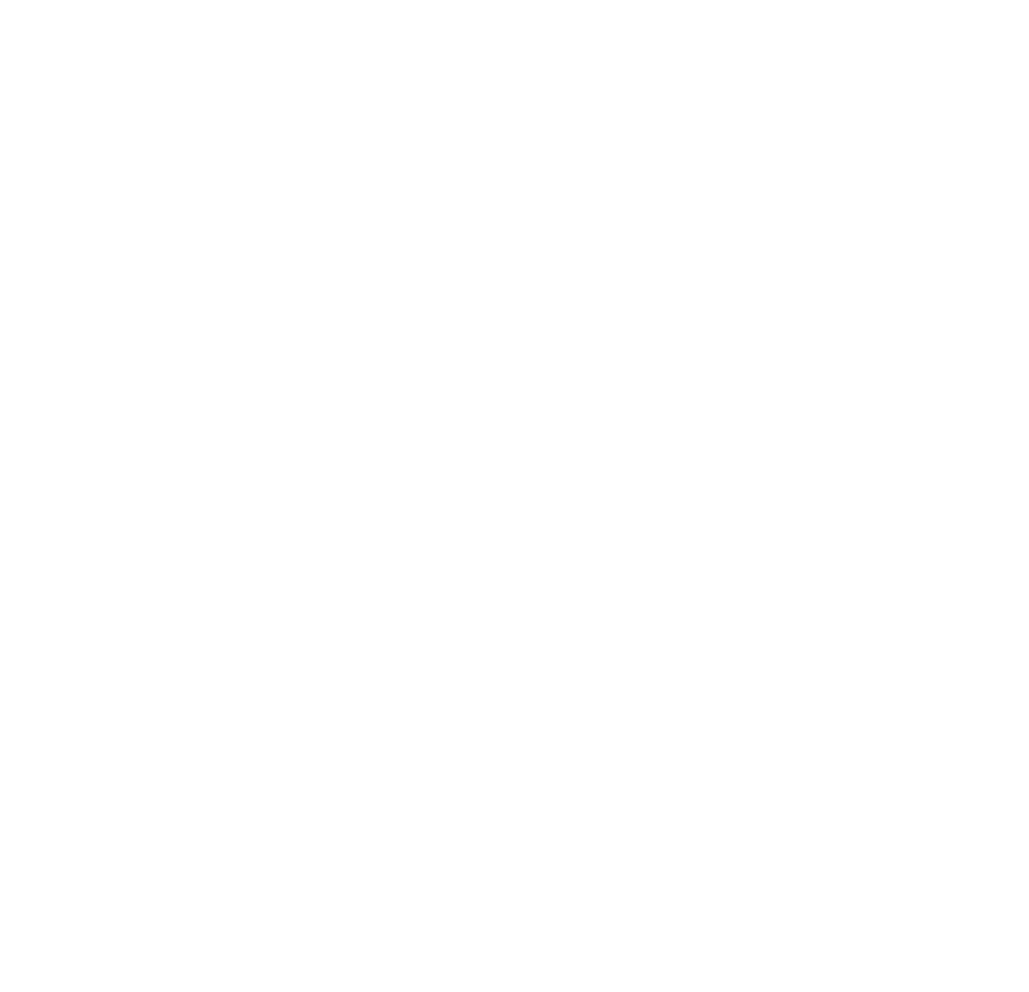
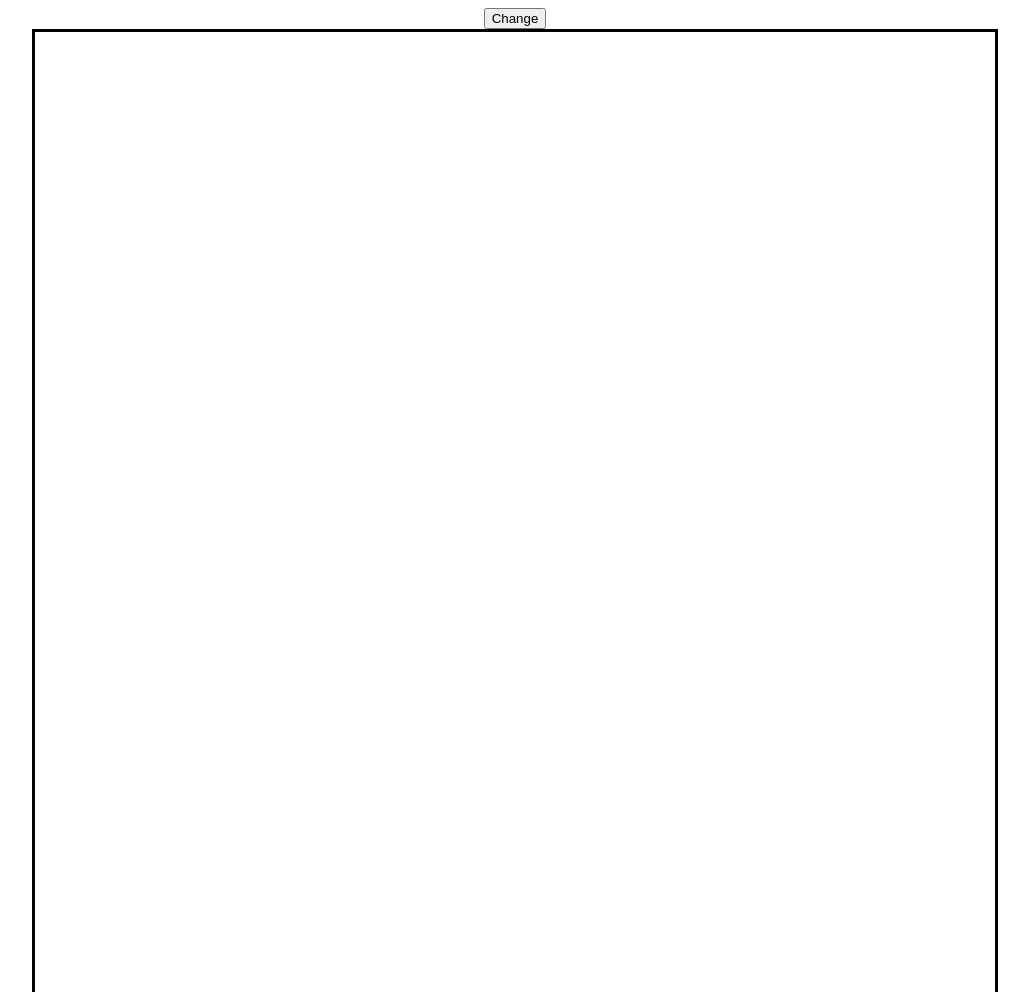
Before and after one commit to finesse-21/odin-etch-a-sketch, a plain HTML site: page index.html in a window 1280 px wide. Shown: the top 992 px of the page, without its empty margins (125-1154 px from the left). Drawn offline with Linux system fonts and the light colour scheme.

Commit message:
Create button to enter number of rows

```diff
--- a/index.html
+++ b/index.html
@@ -8,6 +8,7 @@
     <title>Etch-A-Sketch</title>
 </head>
 <body>
+    <button class="change">Change</button>
     <div id="container">
 
     </div>
--- a/script.js
+++ b/script.js
@@ -1,6 +1,19 @@
-const container = document.querySelector("#container");
-for (let i = 0; i < 256; i++) {
-    let block = document.createElement("div");
-    block.classList.add("block");
-    container.append(block);
+
+function createGrid(number) {
+    let container = document.querySelector("#container");
+    while (container.firstChild) {
+        container.removeChild(container.firstChild);
+    }
+    for (let i = 0; i < number * number; i++) {
+        let block = document.createElement("div");
+        block.classList.add("block");
+        block.style.cssText = `height: calc(100%/${number}); width: calc(100%/${number})`
+        container.append(block);
+    }
 }
+const button = document.querySelector(".change");
+button.addEventListener("click", () => {
+    let number = prompt("Type a number of squares per side");
+    if (number > 100) alert("Type number not more than 100");
+    else createGrid(number);
+  });
--- a/style.css
+++ b/style.css
@@ -1,13 +1,19 @@
+body {
+    display: flex;
+    justify-content: center;
+    flex-direction: column;
+    align-items: center;
+}
 #container {
     display: flex;
     width: 960px;
     height: 960px;
     flex-wrap: wrap;
+    border: black solid 3px;
+    align-items: center;
 }
 
 .block {
-    height: 60px;
-    width: 60px;
     transition: 0.5s ease-out;
 
 }
```
